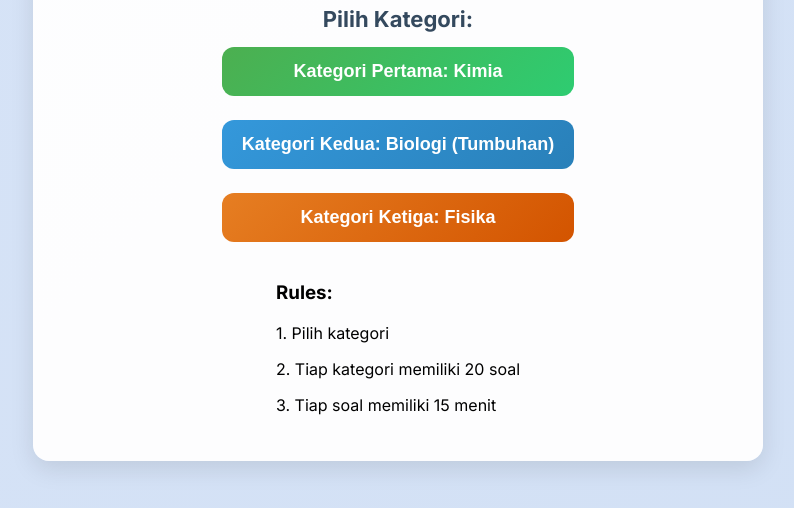
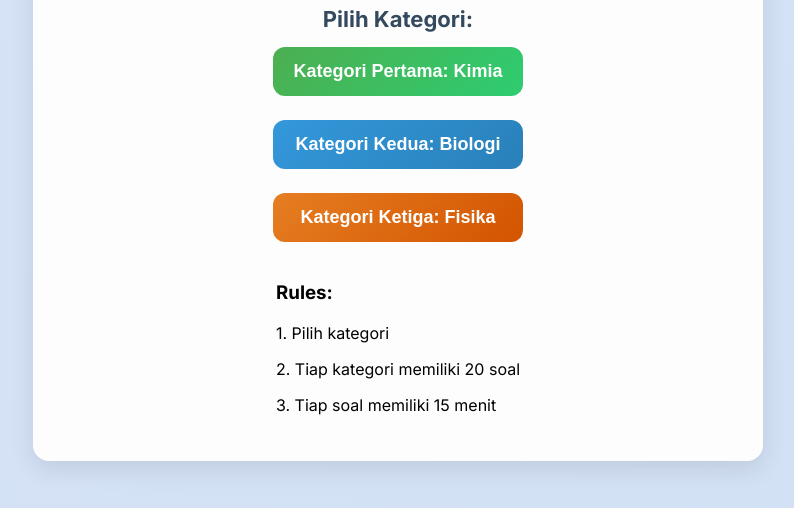
Before and after one commit to Zeltaa7/Game-Edukasi, a plain HTML site: page index.html in a window 1280 px wide. Shown: the part 168-676 px from the top of the page, without its empty margins (242-1036 px from the left). Drawn offline with Linux system fonts and the light colour scheme.

Commit message:
Update index.html

```diff
--- a/index.html
+++ b/index.html
@@ -14,7 +14,7 @@
 
       <div id="categoryButtons">
         <button onclick="startQuiz('kimia')">Kategori Pertama: Kimia</button>
-        <button onclick="startQuiz('biologi')">Kategori Kedua: Biologi (Tumbuhan)</button>
+        <button onclick="startQuiz('biologi')">Kategori Kedua: Biologi </button>
         <button onclick="startQuiz('fisika')">Kategori Ketiga: Fisika</button>
       </div>
 
```
